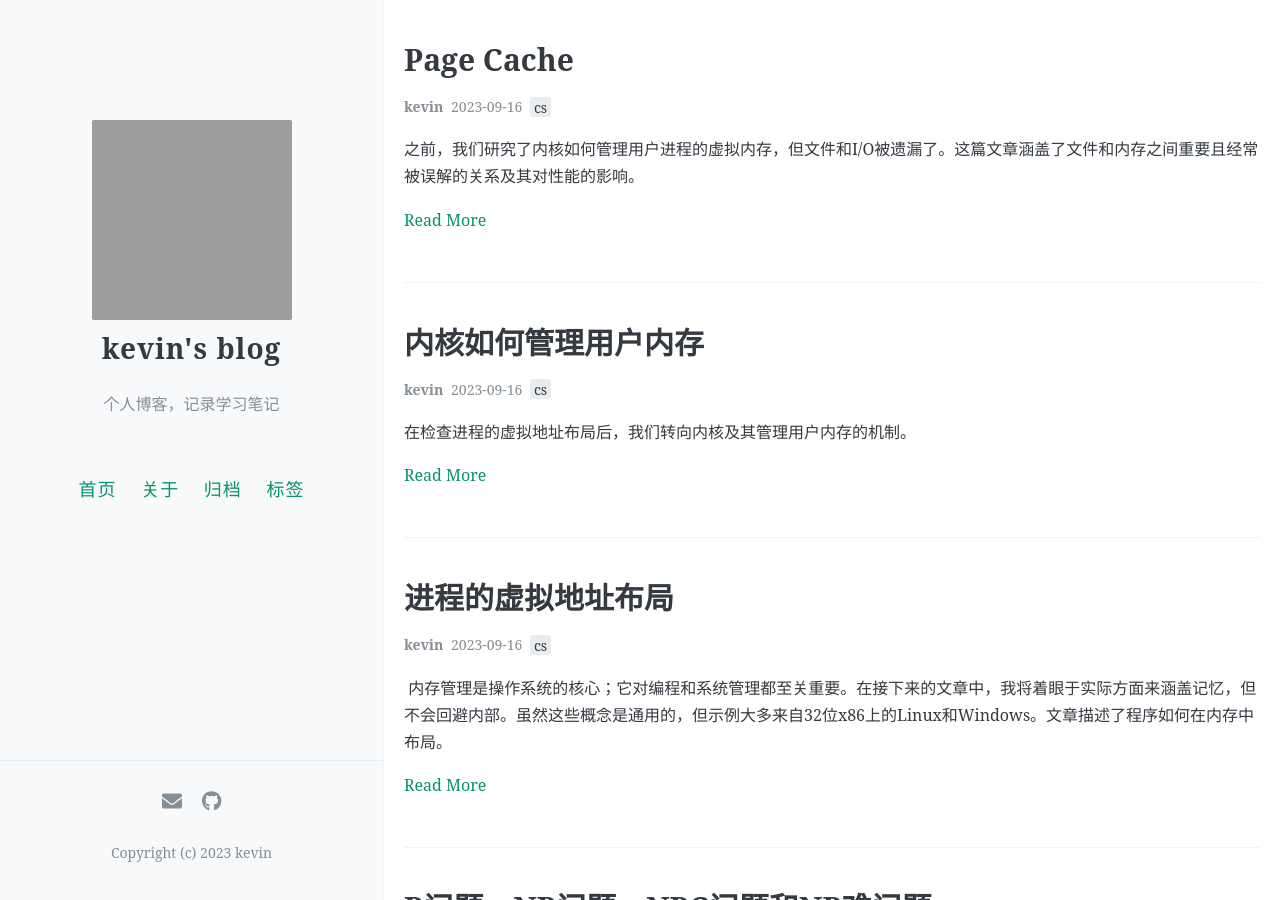
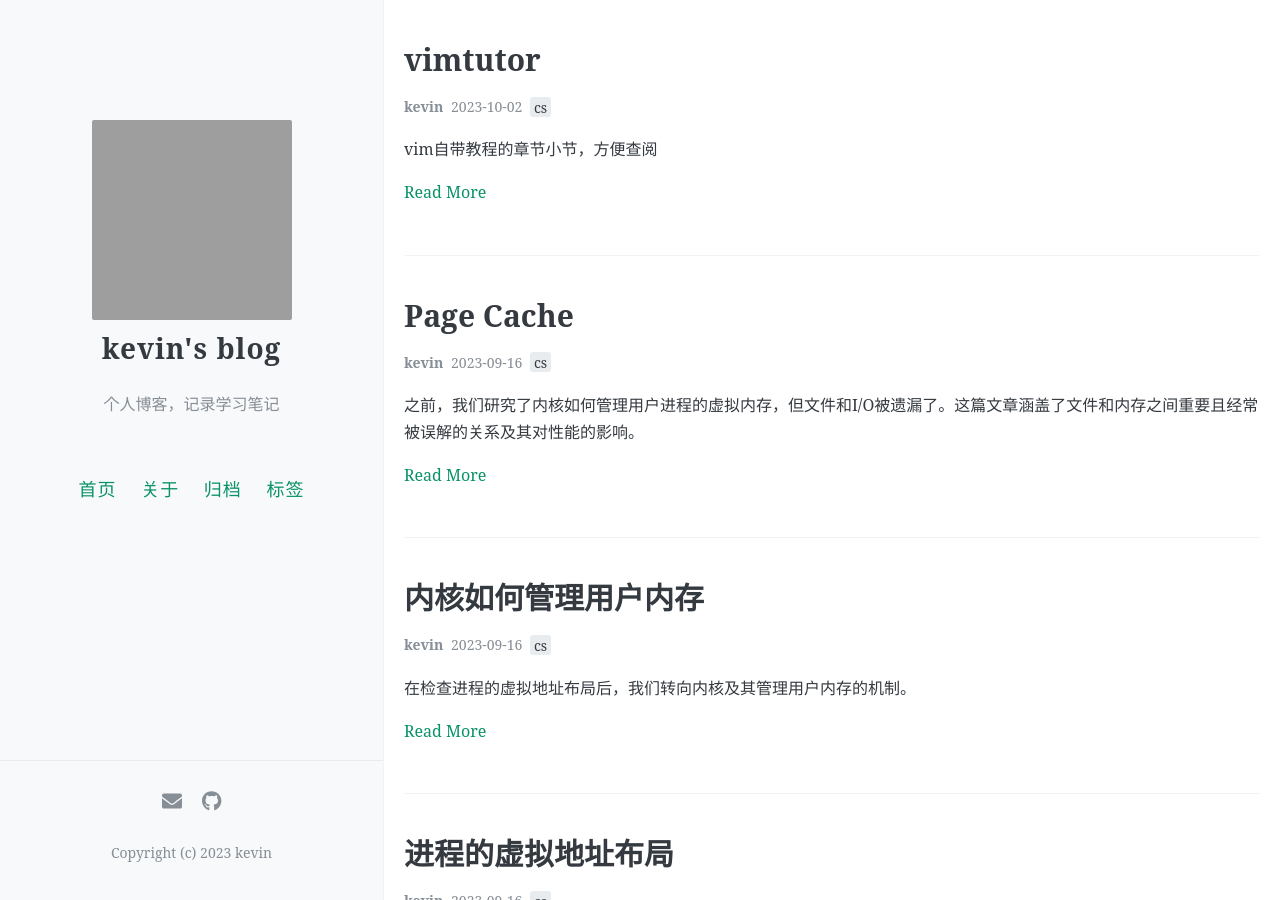
Before and after one commit to Promin3/Promin3.github.io, a Jekyll site: the page built from index.html, in a window 1280 px wide and 900 px high. Built offline with Jekyll 4.4.1, drawn with Linux system fonts in a browser that asks for light colours; the list of posts is cut into pages by our own code; comment, search, counter and statistics services are not loaded; some of the changed text lies outside the part shown; grey boxes are pictures that could not be loaded.

Commit message:
Update 2023-10-2-vimtutor.md

```diff
--- a/_posts/2023-10-2-vimtutor.md
+++ b/_posts/2023-10-2-vimtutor.md
@@ -2,7 +2,7 @@
 
 layout: post
 title: vimtutor
-date:   2019-11-22
+date:   2023-10-2
 tags: [cs]
 comments: true
 author: kevin
```
